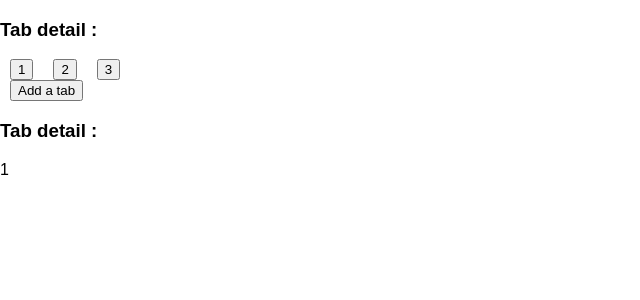
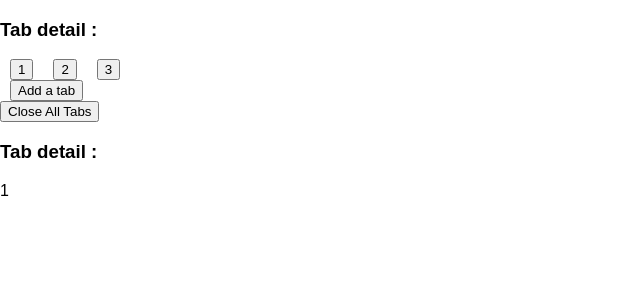
Before and after one commit to sudogooglex/WebAppReact, a React (Create React App) app: page / in a window 1280 px wide. Shown: the top 300 px of the page, without its empty margins (0-640 px from the left). Built offline with nearby package versions, Linux system fonts and the light colour scheme.

Commit message:
Close all tabs.

```diff
--- /dev/null
+++ b/src/CloseAllTabs.js
@@ -0,0 +1,15 @@
+import React, { Component } from 'react';
+
+class CloseAllTabs extends Component {
+    render() {
+        return (
+            <div>
+                <button className='closeAllTabsButton' onClick={() => this.props.onCloseAllTabsClick()}>
+                    Close All Tabs
+                </button>
+            </div>
+        );
+    }
+}
+
+export default CloseAllTabs;
--- a/src/Pannel.js
+++ b/src/Pannel.js
@@ -2,6 +2,7 @@ import React, { Component } from 'react';
 import TabList from './TabList';
 import TabDetail from './TabDetail';
 import AddTab from './AddTab';
+import CloseAllTabs from './CloseAllTabs';
 
 class Pannel extends Component {
     constructor() {
@@ -12,6 +13,7 @@ class Pannel extends Component {
         };
         this.onTabClick = this.onTabClick.bind(this);
         this.onAddTabClick = this.onAddTabClick.bind(this);
+        this.onCloseAllTabs = this.onCloseAllTabs.bind(this);
     }
 
     onTabClick(tabNumber) {
@@ -20,11 +22,18 @@ class Pannel extends Component {
         });
     }
 
-    onAddTabClick(tabNumber) {
+    onAddTabClick() {
         var tabListFromState = this.state.tabList;
         tabListFromState.push(tabListFromState.length + 1);
         this.setState({
             tabList: tabListFromState
+        });
+    }
+
+    onCloseAllTabs() {
+        this.setState({
+            selected: 1,
+            tabList: []
         });
     }
 
@@ -33,6 +42,7 @@ class Pannel extends Component {
             <div>
                 <TabList tabList={this.state.tabList} onTabClick={this.onTabClick}/>
                 <AddTab onAddTabClick={this.onAddTabClick}/>
+                <CloseAllTabs onCloseAllTabsClick={this.onCloseAllTabs}/>
                 <TabDetail selected={this.state.selected} tabList={this.state.tabList}/>
             </div>
 );
```
